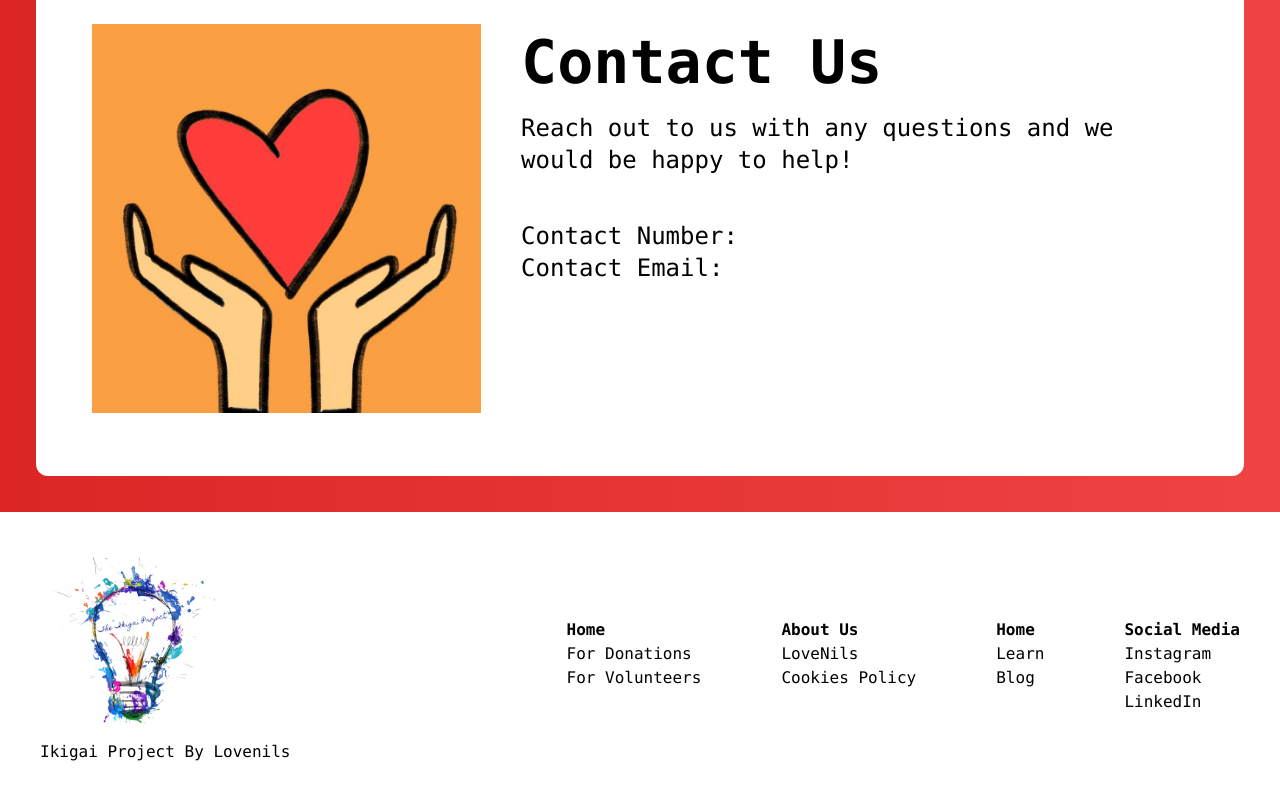
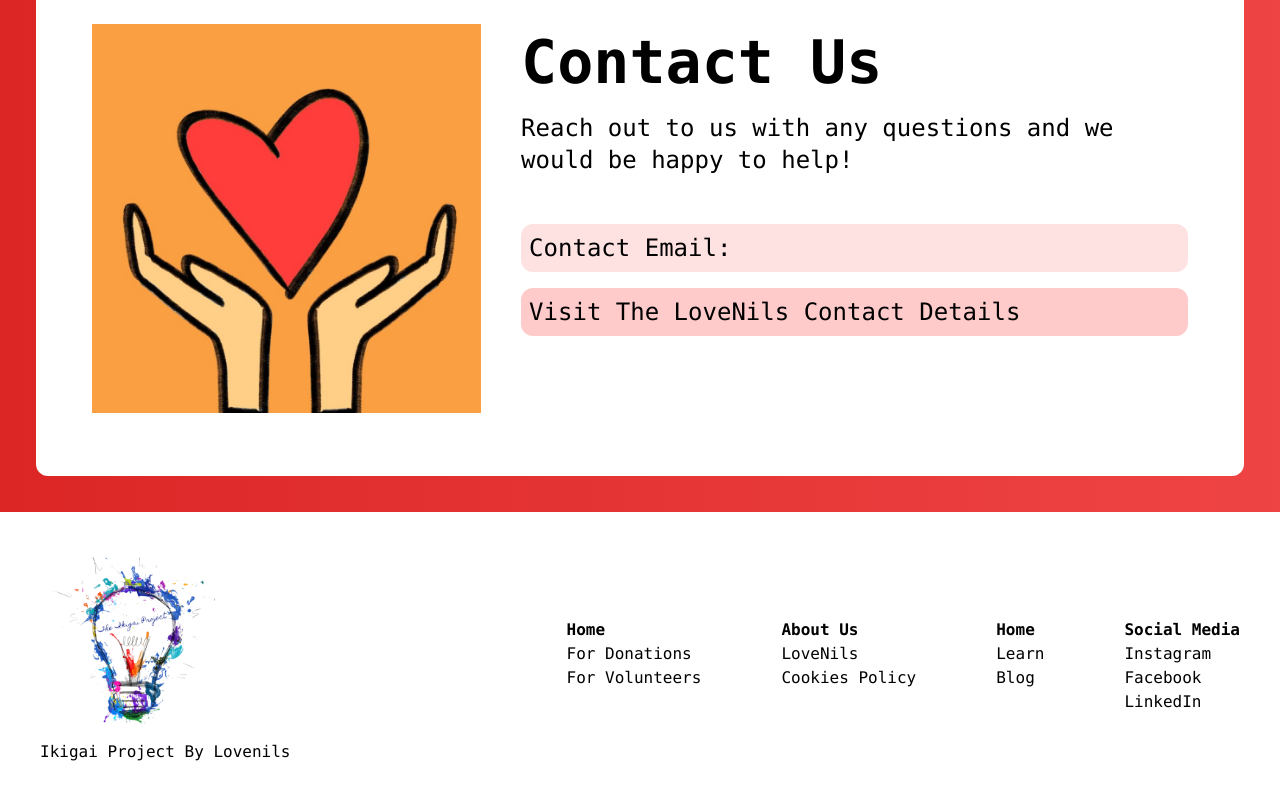
Before and after one commit to OHBOYILOVEHTML/ikigai-website1, a Next.js app: page / in a window 1280 px wide. Shown: the part 1421-2221 px from the top of the page. Built offline with nearby package versions, Linux system fonts and the light colour scheme.

Commit message:
More stuff

```diff
--- a/components/ThirdHero.js
+++ b/components/ThirdHero.js
@@ -1,4 +1,5 @@
 import Image from "next/image";
+import Link from "next/link";
 import React, { useState } from "react";
 
 import exampleCharity1 from "../images/exampleCharity1.jpg";
@@ -7,7 +8,7 @@
 
   const h1Content = "Contact Us";
   const pContent = "Reach out to us with any questions and we would be happy to help!";
-  const contactNumber = "";
+  const contactLink = "https://www.lovenils.org/contact";
   const contactEmail = "";
 
   return (
@@ -17,8 +18,12 @@
           <div>
             <h1 className="font-bold text-6xl pt-2 pb-5">{h1Content}</h1>
             <p className="text-2xl pb-3">{pContent}</p>
-            <h2 className="text-2xl pt-8">Contact Number: {contactNumber}</h2>
-            <h2 className="text-2xl">Contact Email: {contactEmail}</h2>
+            <div className="p-2 bg-red-100 rounded-xl mt-9">
+              <h2 className="text-2xl">Contact Email: {contactEmail}</h2>
+            </div>
+            <div className="p-2 bg-red-200 rounded-xl mt-4">
+              <Link href={contactLink}><h2 className="text-2xl">Visit The LoveNils Contact Details</h2></Link>
+            </div>
           </div>
           <div className="w-1/2 justify-self-start">
             <Image src={exampleCharity1} alt="Example test Image"/>
```
